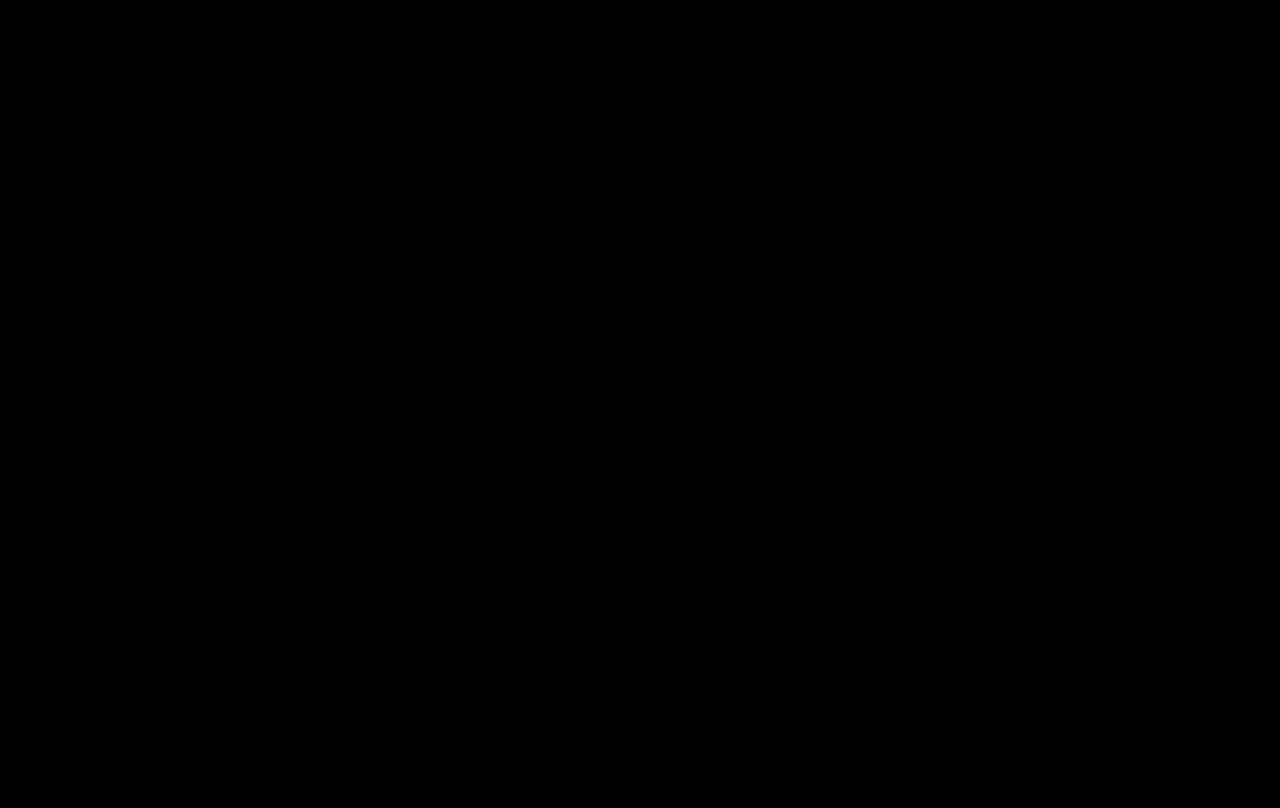
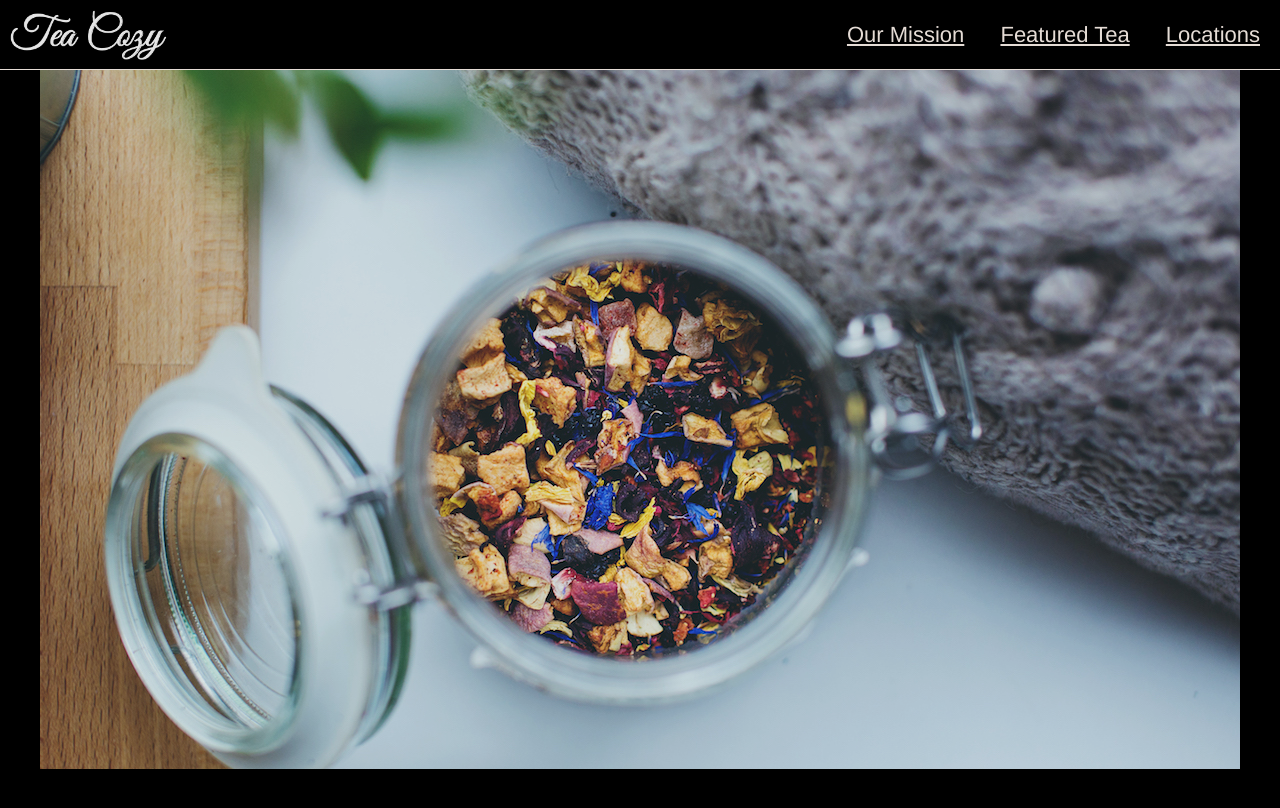
Before and after one commit to WalrusPrince16/TeaCozy, a plain HTML site: page index.html in a window 1280 px wide. Drawn offline with Linux system fonts and the light colour scheme; files that its build step writes are made by us from their sources.

Commit message:
Added a fixed header

```diff
--- a/index.html
+++ b/index.html
@@ -2,15 +2,35 @@
 <html lang="en" dir="ltr">
   <head>
     <meta charset="utf-8">
-    <link rel="stylesheet" href="./resources/style.css">
+    <link rel="stylesheet" href="./resources/css/style.css">
     <title>Tea Cozy</title>
   </head>
   <body>
     <!--Header-->
+    <div id="header">
+      <img src="./resources/images/img-tea-cozy-logo.png">
+      <p>
+        <a href="#ourMission">Our Mission</a>
+        <a href="#teaOfTheMonth">Featured Tea</a>
+        <a href="#locations">Locations</a>
+      </p>
+    </div>
     <!--Our Mission-->
+    <div id="ourMission">
+
+    </div>
     <!--Tea of the Month-->
+    <div id="teaOfTheMonth">
+
+    </div>
     <!--Locations-->
+    <div id="locations">
+
+    </div>
     <!--Contact Info-->
+    <div id="contact">
+
+    </div>
   </body>
   <footer>
   </footer>
--- a/resources/css/style.css
+++ b/resources/css/style.css
@@ -1,4 +1,8 @@
 /* Universal Styles */
+* {
+  margin: 0;
+  padding: 0;
+}
 body {
   font-family: Helvetica;
   font-size: 22px;
@@ -6,10 +10,67 @@ body {
   background-color: black;
   opacity: 0.9;
   text-align: center;
+  display: flex;
+  flex-direction: column;
+  align-items: center;
 }
 a {
   text-decoration: underline;
+  color: seashell;
 }
 footer {
   text-align: left;
 }
+
+/* Header */
+#header {
+  position: relative;
+  top: 0;
+  position: fixed;
+  background-color: inherit;
+  z-index: 1;
+  height: 69px;
+  width: 100%;
+  border-bottom: 1px solid seashell;
+  display: flex;
+  align-items: center;
+  justify-content: space-between;
+}
+#header img {
+  height: 50px;
+  margin-left: 10px;
+  padding: 9.5 0;
+}
+#header a {
+  padding: 13.5px 10px;
+  margin-right: 10px;
+}
+
+/* Our Mission Section */
+#ourMission {
+  position: relative;
+  top: 69px;
+  width: 1200px;
+  height: 700px;
+  display: flex;
+  justify-content: center;
+  align-items: center;
+  background-image: url("../../resources/images/img-mission-background.jpg");
+}
+
+/* Tea of the Month */
+#teaOfTheMonth {
+  width: 1000px;
+}
+
+/* Locations */
+#locations {
+  width: 1200px;
+  height: 500px;
+  background-image: url();
+}
+
+/* Contact */
+#contact {
+  height: 200px;
+}
```
